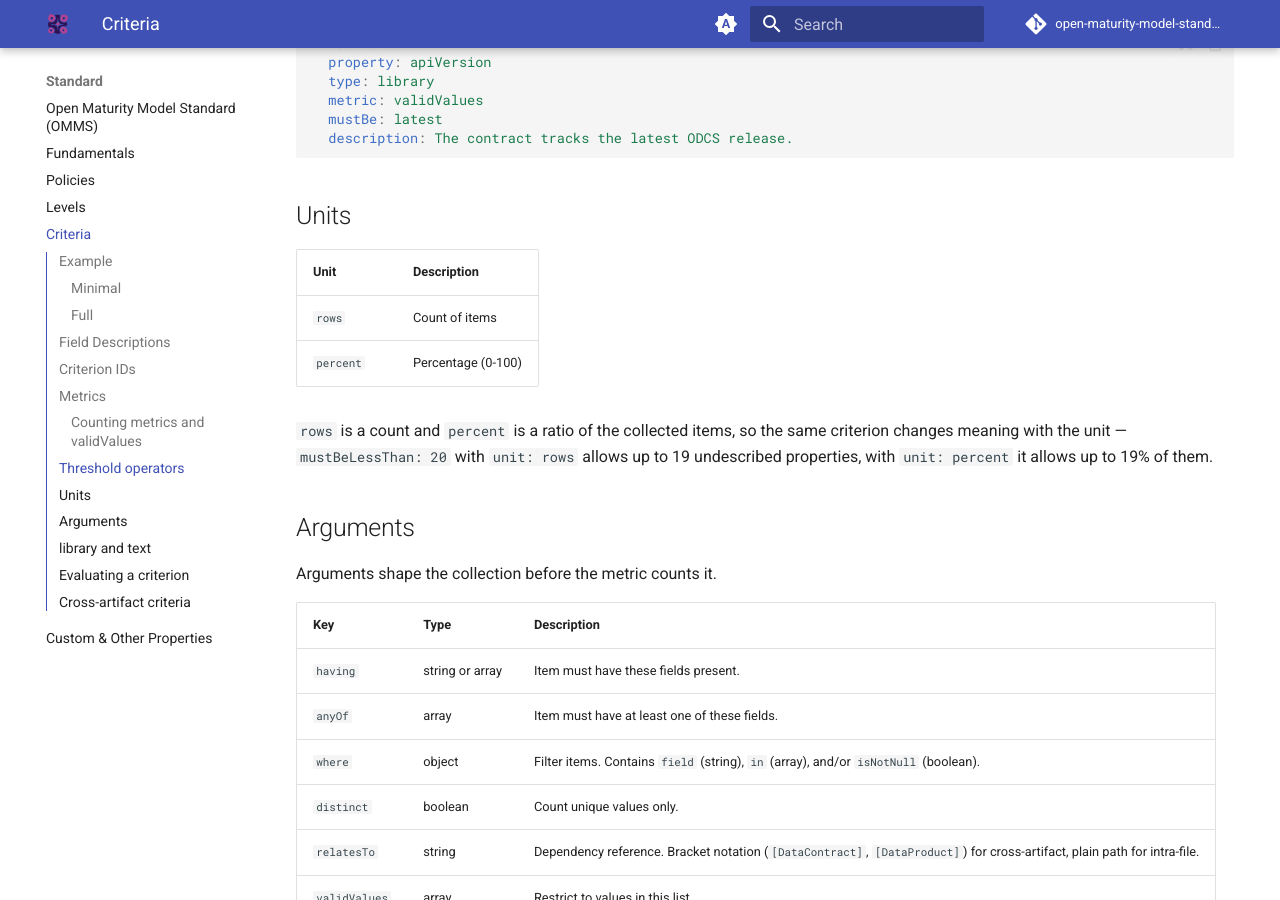
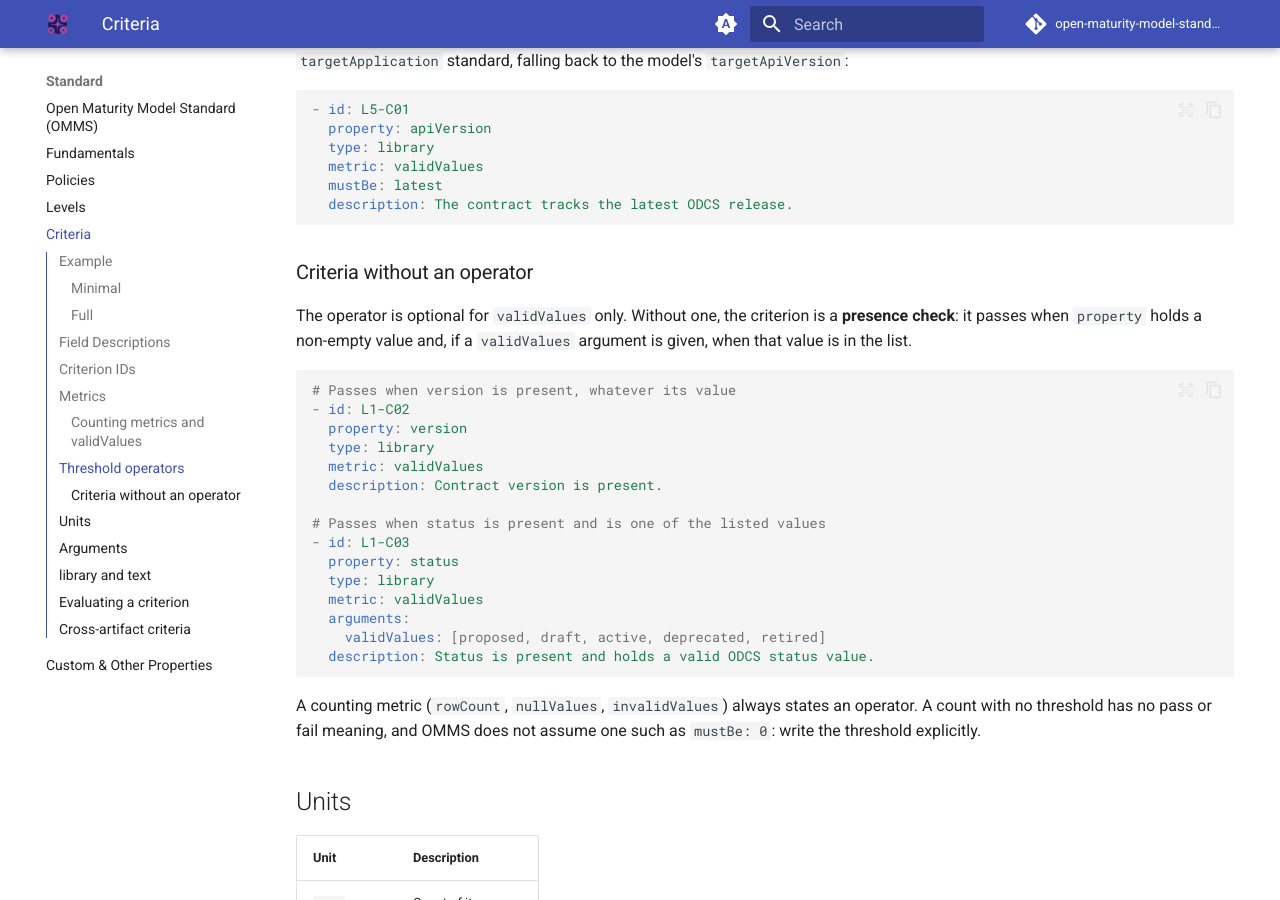
Before and after one commit to bitol-io/open-maturity-model-standard, an MkDocs documentation site: the page built from docs/criteria.md, in a window 1280 px wide and 900 px high, scrolled down 4336 px. Built offline with MkDocs 1.6.1 and Material for MkDocs 9.7.7, drawn with Linux system fonts in a browser that asks for light colours; comment, search, counter and statistics services are not loaded; the version menu is left out; some of the changed text lies outside the part shown.

Commit message:
docs: make the threshold operator optional for validValues only (#4)
- docs/criteria.md: a validValues criterion without an operator is a presence
  check (present, and in the validValues list when one is given). Counting
  metrics always state an operator; OMMS assumes no default such as mustBe: 0.
- ODCS model L1-C03: metric invalidValues with no operator becomes
  metric validValues, with the list moved into arguments. Same meaning, and
  it no longer relies on an implicit threshold.
- CHANGELOG.md: reflect the rule.

Closes #4

Co-Authored-By: Claude Opus 5.5 <noreply@anthropic.com>

````diff
--- a/docs/criteria.md
+++ b/docs/criteria.md
@@ -60,7 +60,7 @@ The same shape with arguments shaping the collection, and a percentage threshold
 | `criteria[].arguments`     | object  | Arguments              | No       | Parameters for the metric. See [Arguments](#arguments).                                                                                                                          |                                     |
 | `criteria[].unit`          | string  | Unit                   | No       | `rows` or `percent`. See [Units](#units).                                                                                                                                        | `percent`                           |
 | `criteria[].description`   | string  | Description            | No       | Human-readable explanation of the criterion, and of what a passing artifact looks like.                                                                                          | `Purpose is documented.`            |
-| `<operator>`               | any     | *(the operator key)*   | No       | The threshold, named by one of the eight operators. See [Threshold operators](#threshold-operators).                                                                              | `mustBeGreaterOrEqualTo: 1`         |
+| `<operator>`               | any     | *(the operator key)*   | Yes (unless `metric` is `validValues`) | The threshold, named by one of the eight operators. See [Threshold operators](#threshold-operators) and [Criteria without an operator](#criteria-without-an-operator). | `mustBeGreaterOrEqualTo: 1`         |
 | `criteria[].tags`          | array   | Tags                   | No       | List of tags.                                                                                                                                                                    | `[quality]`                         |
 | `criteria[].authoritativeDefinitions` | array | Authoritative Defs | No     | List of links to sources that provide more details on this criterion.                                                                                                            |                                     |
 | `criteria[].customProperties` | array | Custom Properties     | No       | A list of key/value pairs for custom properties.                                                                                                                                 |                                     |
@@ -136,8 +136,9 @@ metric.
 
 ## Threshold operators
 
-Exactly one operator states the threshold. Its name is the comparison; its value is what to compare
-against.
+At most one operator states the threshold. Its name is the comparison; its value is what to compare
+against. A counting metric always needs one; `validValues` may omit it (see
+[Criteria without an operator](#criteria-without-an-operator)).
 
 | Operator                 | Meaning                    |
 | ------------------------ | -------------------------- |
@@ -177,6 +178,34 @@ to the current version of the `targetApplication` standard, falling back to the
   mustBe: latest
   description: The contract tracks the latest ODCS release.
 ```
+
+### Criteria without an operator
+
+The operator is optional for `validValues` only. Without one, the criterion is a **presence check**:
+it passes when `property` holds a non-empty value and, if a `validValues` argument is given, when that
+value is in the list.
+
+```yaml
+# Passes when version is present, whatever its value
+- id: L1-C02
+  property: version
+  type: library
+  metric: validValues
+  description: Contract version is present.
+
+# Passes when status is present and is one of the listed values
+- id: L1-C03
+  property: status
+  type: library
+  metric: validValues
+  arguments:
+    validValues: [proposed, draft, active, deprecated, retired]
+  description: Status is present and holds a valid ODCS status value.
+```
+
+A counting metric (`rowCount`, `nullValues`, `invalidValues`) always states an operator. A count with
+no threshold has no pass or fail meaning, and OMMS does not assume one such as `mustBe: 0`: write the
+threshold explicitly.
 
 ## Units
 
````
Also changed, not shown: CHANGELOG.md (+1 -1 lines), docs/examples/odcs-maturity-model.omms.yaml (+8 -7 lines).
